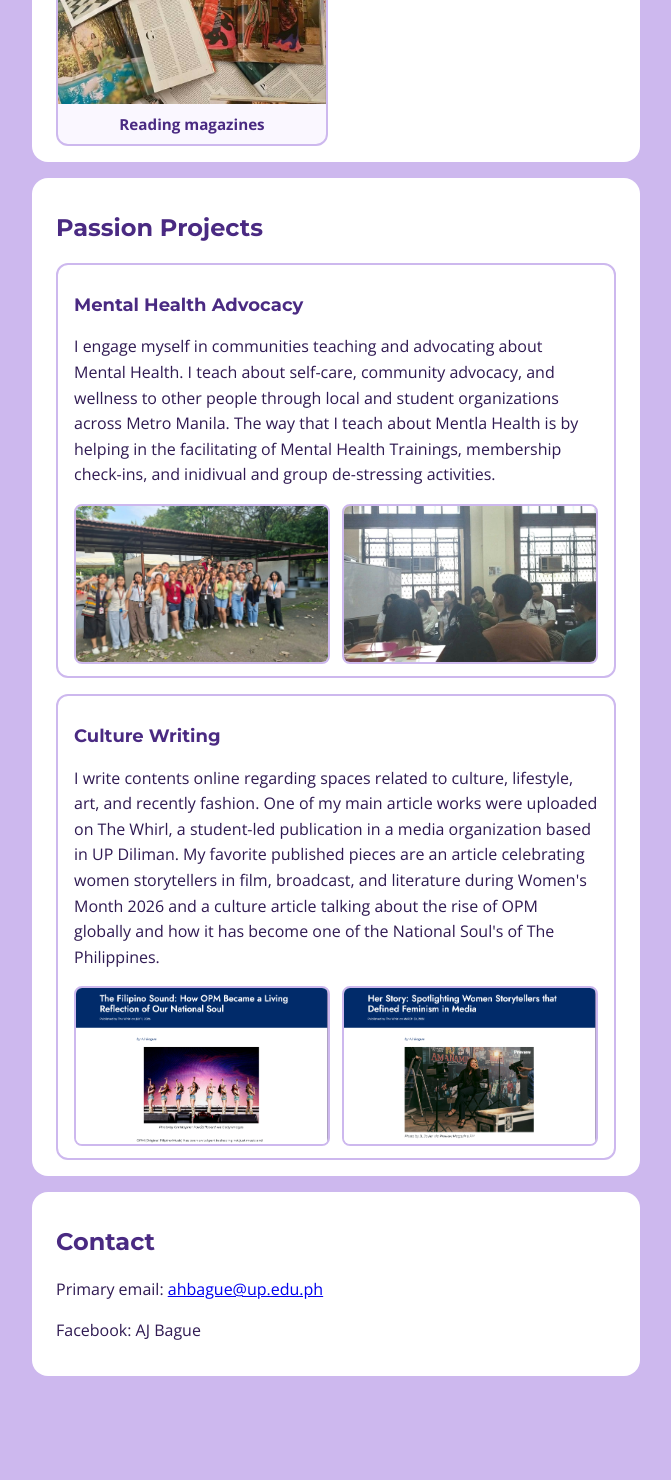
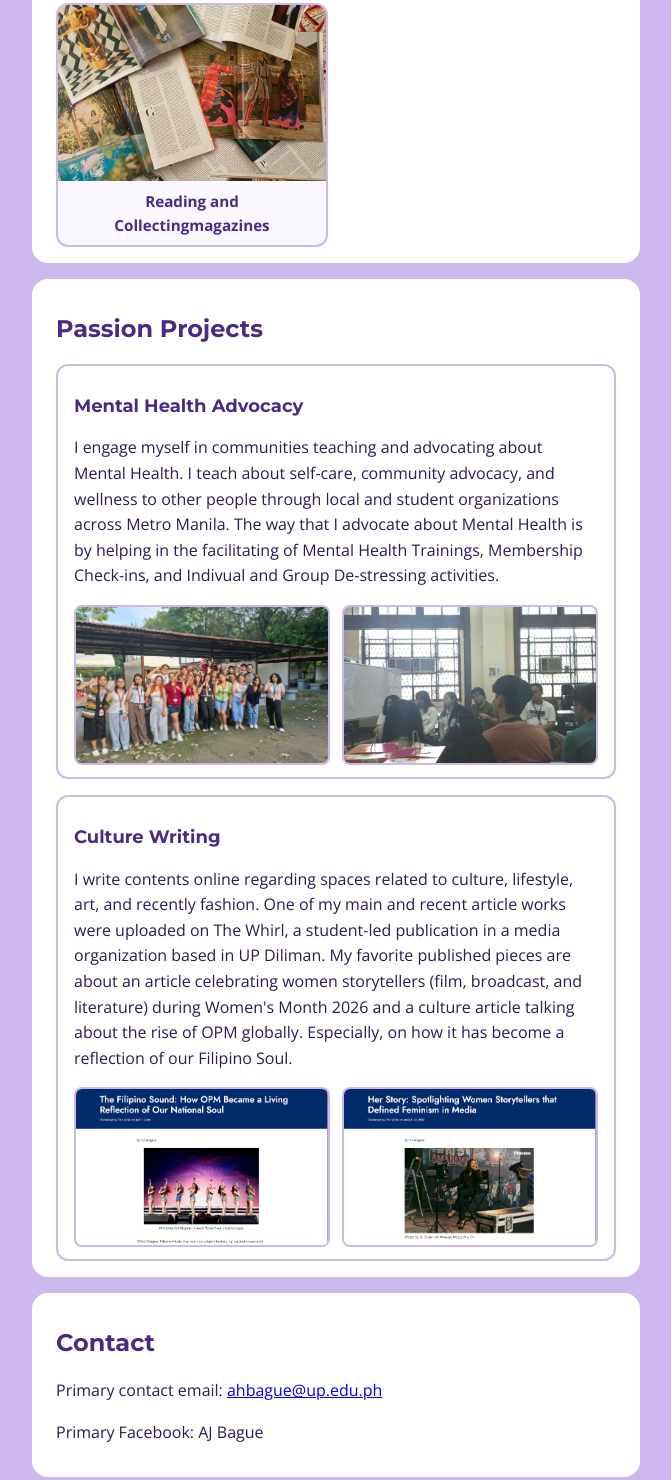
Before and after one commit to ajbbague/171, a plain HTML site: page index.html in a window 1280 px wide. Shown: the part 1230-2710 px from the top of the page, without its empty margins (304-975 px from the left). Before the commit the page ends 2638 px from the top, so only its background shows below. Drawn offline with nearby package versions, Linux system fonts and the light colour scheme.

Commit message:
Update index.html

```diff
--- a/index.html
+++ b/index.html
@@ -150,13 +150,13 @@
 
   <div class="intro">
     <img src="images/my_photo.jpeg" alt="Alexa smiling and holding a small cheesecake with a single pink candle" width="400" height="533">
-    <p><strong>Alexa Julia Bague</strong> | <em>In love with the creative and tech process</em></p>
+    <p><strong>Alexa Julia Bague</strong> | <em>In love with the overall creative process and the colors of life</em></p>
   </div>
 
   <main>
     <section>
       <h2>Who I Am</h2>
-      <p>I’m a 4th year multimedia student in UP Open University interested in media, technology, and art direction and curation.</p>
+      <p>I’m a 4th year multimedia student in UP Open University interested in media, art direction and curation. I aspire to be create creative and/or informative contents throughout my career. In line with this, I would love to be a creative director, culture/lifestyle/multimedia journalist, or an Editor-In-Chief in an international lifestyle magazine.</p>
     </section>
 
     <section>
@@ -180,7 +180,7 @@
         </figure>
         <figure class="love-card">
           <img src="images/collecting_magazines.jpeg" alt="Collection of magazines" loading="lazy">
-          <figcaption>Reading magazines</figcaption>
+          <figcaption>Reading and Collectingmagazines</figcaption>
         </figure>
       </div>
     </section>
@@ -189,7 +189,7 @@
       <h2>Passion Projects</h2>
       <article>
         <h3>Mental Health Advocacy</h3>
-        <p>I engage myself in communities teaching and advocating about Mental Health. I teach about self-care, community advocacy, and wellness to other people through local and student organizations across Metro Manila. The way that I teach about Mentla Health is by helping in the facilitating of Mental Health Trainings, membership check-ins, and inidivual and group de-stressing activities.</p>
+        <p>I engage myself in communities teaching and advocating about Mental Health. I teach about self-care, community advocacy, and wellness to other people through local and student organizations across Metro Manila. The way that I advocate about Mental Health is by helping in the facilitating of Mental Health Trainings, Membership Check-ins, and Indivual and Group De-stressing activities.</p>
         <div class="project-gallery">
           <img src="images/mental_health_1.jpeg" alt="Mental health advocacy community session" loading="lazy">
           <img src="images/mental_health_2.jpeg" alt="Mental health advocacy workshop" loading="lazy">
@@ -197,7 +197,7 @@
       </article>
       <article>
         <h3>Culture Writing</h3>
-        <p>I write contents online regarding spaces related to culture, lifestyle, art, and recently fashion. One of my main article works were uploaded on The Whirl, a student-led publication in a media organization based in UP Diliman. My favorite published pieces are an article celebrating women storytellers in film, broadcast, and literature during Women's Month 2026 and a culture article talking about the rise of OPM globally and how it has become one of the National Soul's of The Philippines.</p>
+        <p>I write contents online regarding spaces related to culture, lifestyle, art, and recently fashion. One of my main and recent article works were uploaded on The Whirl, a student-led publication in a media organization based in UP Diliman. My favorite published pieces are about an article celebrating women storytellers (film, broadcast, and literature) during Women's Month 2026 and a culture article talking about the rise of OPM globally. Especially, on how it has become a reflection of our Filipino Soul.</p>
         <div class="project-gallery">
           <img src="images/culture_writing_1.png" alt="Culture writing article sample 1" loading="lazy">
           <img src="images/culture_writing_2.png" alt="Culture writing article sample 2" loading="lazy">
@@ -208,8 +208,8 @@
 
   <footer>
     <h2>Contact</h2>
-    <p>Primary email: <a href="mailto:ahbague@up.edu.ph">ahbague@up.edu.ph</a></p>
-    <p>Facebook: AJ Bague</p>
+    <p>Primary contact email: <a href="mailto:ahbague@up.edu.ph">ahbague@up.edu.ph</a></p>
+    <p>Primary Facebook: AJ Bague</p>
   </footer>
 </body>
 </html>
```
